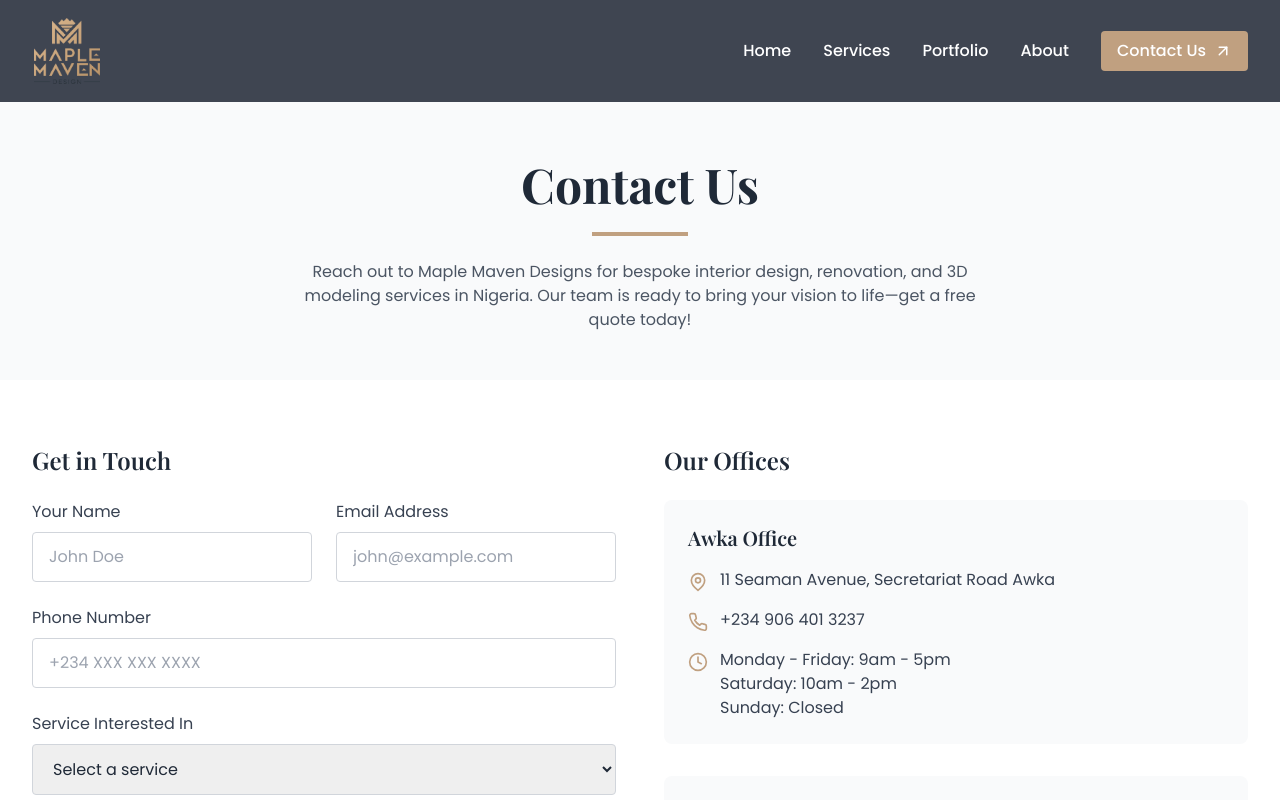
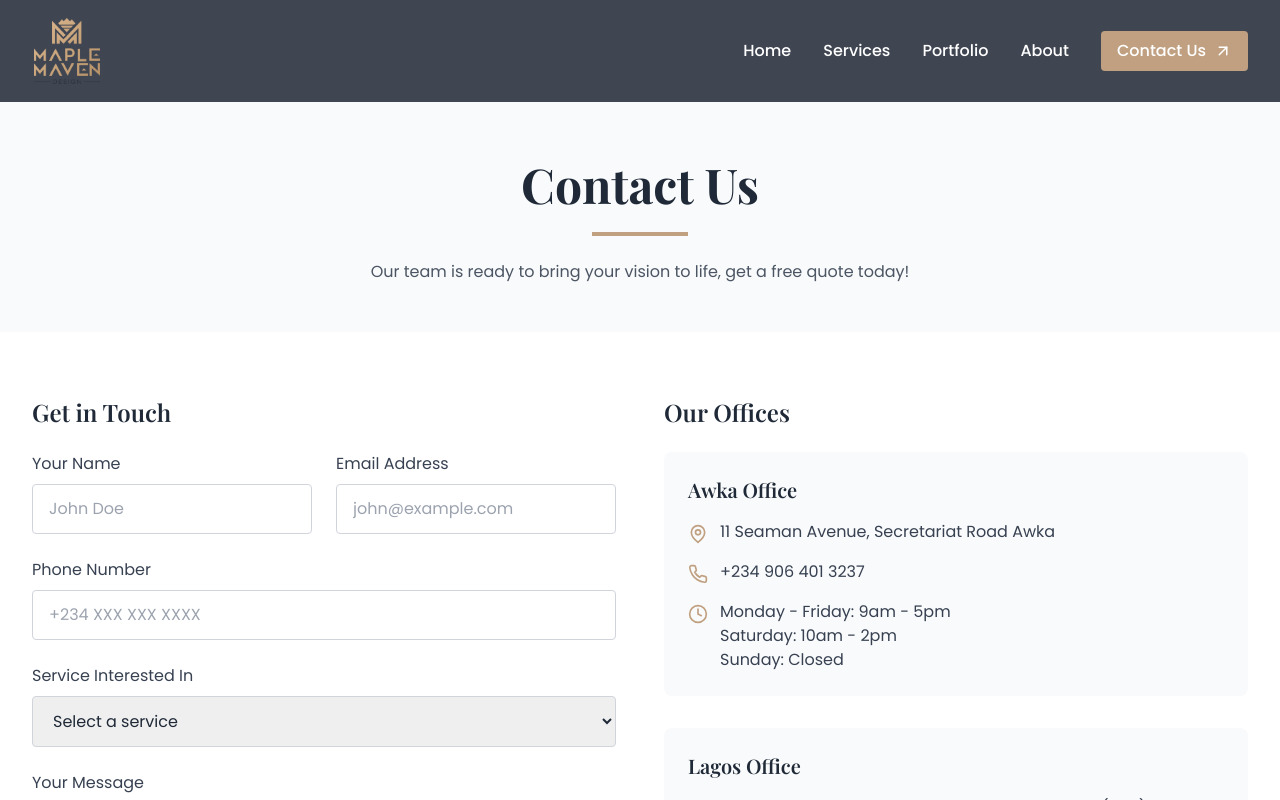
Before and after one commit to BeamX-Solutions/maple_maven_designs, a React (Vite) app: page /contact in a window 1280 px wide. Shown: the top 800 px of the page. Built offline with nearby package versions, Linux system fonts and the light colour scheme.

Commit message:
Made the text change to the contact page

```diff
--- a/src/pages/ContactPage.tsx
+++ b/src/pages/ContactPage.tsx
@@ -90,7 +90,7 @@ const ContactPage: React.FC = () => {
           <h1 className="text-4xl md:text-5xl font-serif font-bold text-center">Contact Us</h1>
           <div className="w-24 h-1 bg-gold mx-auto my-6"></div>
           <p className="text-gray-600 text-center max-w-2xl mx-auto">
-            Reach out to Maple Maven Designs for bespoke interior design, renovation, and 3D modeling services in Nigeria. Our team is ready to bring your vision to life—get a free quote today!
+            Our team is ready to bring your vision to life, get a free quote today!
           </p>
         </div>
       </div>
```
